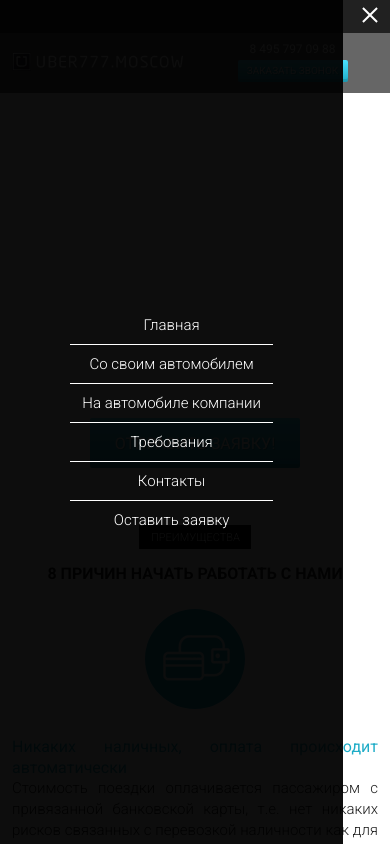
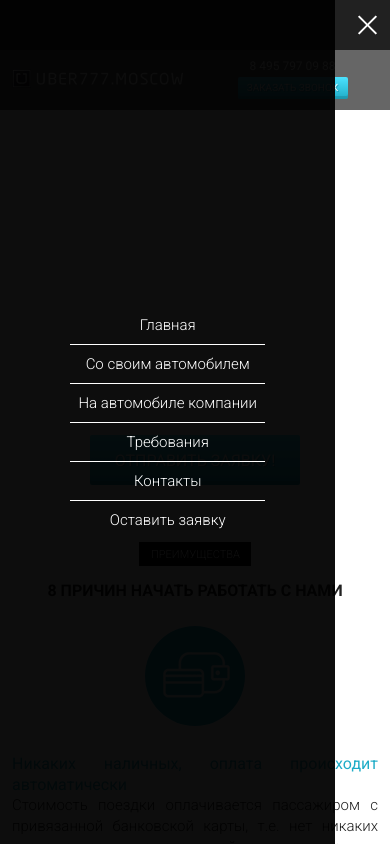
Before and after one commit to captainStorm24/captainStorm24.github.io, a plain HTML site: page index.html in a window 390 px wide. Both pictures are taken after a click on the element 370 px from the left and 16 px from the top of the page. Shown: the top 844 px of the page. Drawn offline with Linux system fonts and the light colour scheme.

Commit message:
Add files via upload

```diff
--- a/css/style.css
+++ b/css/style.css
@@ -1031,37 +1031,36 @@ footer a:hover {
     display: block;
     position: absolute;
     right: 10px;
-    top: 50%;
-    transform: translateY(-50%);
-    width: 20px;
-    height: 18px;
+    top: 28%;
+    width: 25px;
+    height: 25px;
   }
-  /* line 194, ../../../../../Users/ilya.seliazniou/Documents/Learning/WebDev/Uber/src/sass/_media.sass */
+  /* line 193, ../../../../../Users/ilya.seliazniou/Documents/Learning/WebDev/Uber/src/sass/_media.sass */
   .hamburger span {
     display: block;
     height: 2px;
-    width: 20px;
+    width: 25px;
     background-color: #fff;
-    margin-bottom: 4px;
+    margin-bottom: 7px;
     transition: 0.5s all;
   }
-  /* line 202, ../../../../../Users/ilya.seliazniou/Documents/Learning/WebDev/Uber/src/sass/_media.sass */
+  /* line 201, ../../../../../Users/ilya.seliazniou/Documents/Learning/WebDev/Uber/src/sass/_media.sass */
   .hamburger_active span {
-    margin-bottom: -2px;
+    margin-bottom: 2px;
   }
-  /* line 204, ../../../../../Users/ilya.seliazniou/Documents/Learning/WebDev/Uber/src/sass/_media.sass */
+  /* line 203, ../../../../../Users/ilya.seliazniou/Documents/Learning/WebDev/Uber/src/sass/_media.sass */
   .hamburger_active span:nth-child(1) {
-    transform: translateY(6px) rotate(-45deg);
+    transform: translateY(10px) rotate(-45deg);
   }
-  /* line 206, ../../../../../Users/ilya.seliazniou/Documents/Learning/WebDev/Uber/src/sass/_media.sass */
+  /* line 205, ../../../../../Users/ilya.seliazniou/Documents/Learning/WebDev/Uber/src/sass/_media.sass */
   .hamburger_active span:nth-child(2) {
     display: none;
   }
-  /* line 208, ../../../../../Users/ilya.seliazniou/Documents/Learning/WebDev/Uber/src/sass/_media.sass */
+  /* line 207, ../../../../../Users/ilya.seliazniou/Documents/Learning/WebDev/Uber/src/sass/_media.sass */
   .hamburger_active span:nth-child(3) {
     transform: translateY(6px) rotate(45deg);
   }
-  /* line 211, ../../../../../Users/ilya.seliazniou/Documents/Learning/WebDev/Uber/src/sass/_media.sass */
+  /* line 210, ../../../../../Users/ilya.seliazniou/Documents/Learning/WebDev/Uber/src/sass/_media.sass */
   .subheader_phone {
     margin-top: 17px;
     font-size: 14px;
@@ -1070,71 +1069,71 @@ footer a:hover {
     text-transform: uppercase;
     margin-left: 0;
   }
-  /* line 218, ../../../../../Users/ilya.seliazniou/Documents/Learning/WebDev/Uber/src/sass/_media.sass */
+  /* line 217, ../../../../../Users/ilya.seliazniou/Documents/Learning/WebDev/Uber/src/sass/_media.sass */
   .subheader_btn {
     display: block;
     margin: 2px auto;
     height: 36px;
     line-height: 36px;
   }
-  /* line 224, ../../../../../Users/ilya.seliazniou/Documents/Learning/WebDev/Uber/src/sass/_media.sass */
+  /* line 223, ../../../../../Users/ilya.seliazniou/Documents/Learning/WebDev/Uber/src/sass/_media.sass */
   .promo_header {
     font-size: 36px;
   }
-  /* line 226, ../../../../../Users/ilya.seliazniou/Documents/Learning/WebDev/Uber/src/sass/_media.sass */
+  /* line 225, ../../../../../Users/ilya.seliazniou/Documents/Learning/WebDev/Uber/src/sass/_media.sass */
   .promo_subheader {
     font-size: 21px;
   }
-  /* line 228, ../../../../../Users/ilya.seliazniou/Documents/Learning/WebDev/Uber/src/sass/_media.sass */
+  /* line 227, ../../../../../Users/ilya.seliazniou/Documents/Learning/WebDev/Uber/src/sass/_media.sass */
   .promo_descr {
     font-size: 14px;
   }
-  /* line 231, ../../../../../Users/ilya.seliazniou/Documents/Learning/WebDev/Uber/src/sass/_media.sass */
+  /* line 230, ../../../../../Users/ilya.seliazniou/Documents/Learning/WebDev/Uber/src/sass/_media.sass */
   .reasons_block {
     flex-direction: row;
     align-items: center;
   }
-  /* line 234, ../../../../../Users/ilya.seliazniou/Documents/Learning/WebDev/Uber/src/sass/_media.sass */
+  /* line 233, ../../../../../Users/ilya.seliazniou/Documents/Learning/WebDev/Uber/src/sass/_media.sass */
   .reasons_descr {
     width: 376px;
   }
-  /* line 236, ../../../../../Users/ilya.seliazniou/Documents/Learning/WebDev/Uber/src/sass/_media.sass */
+  /* line 235, ../../../../../Users/ilya.seliazniou/Documents/Learning/WebDev/Uber/src/sass/_media.sass */
   .reasons_text {
     font-size: 13px;
   }
-  /* line 238, ../../../../../Users/ilya.seliazniou/Documents/Learning/WebDev/Uber/src/sass/_media.sass */
+  /* line 237, ../../../../../Users/ilya.seliazniou/Documents/Learning/WebDev/Uber/src/sass/_media.sass */
   .reasons_subtitle {
     font-size: 15px;
     margin-top: 0;
   }
-  /* line 241, ../../../../../Users/ilya.seliazniou/Documents/Learning/WebDev/Uber/src/sass/_media.sass */
+  /* line 240, ../../../../../Users/ilya.seliazniou/Documents/Learning/WebDev/Uber/src/sass/_media.sass */
   .reasons_round {
     margin-right: 20px;
   }
-  /* line 244, ../../../../../Users/ilya.seliazniou/Documents/Learning/WebDev/Uber/src/sass/_media.sass */
+  /* line 243, ../../../../../Users/ilya.seliazniou/Documents/Learning/WebDev/Uber/src/sass/_media.sass */
   .choice_first {
     height: 420px;
   }
-  /* line 246, ../../../../../Users/ilya.seliazniou/Documents/Learning/WebDev/Uber/src/sass/_media.sass */
+  /* line 245, ../../../../../Users/ilya.seliazniou/Documents/Learning/WebDev/Uber/src/sass/_media.sass */
   .choice_img {
     width: 486px;
     top: 216px;
   }
-  /* line 249, ../../../../../Users/ilya.seliazniou/Documents/Learning/WebDev/Uber/src/sass/_media.sass */
+  /* line 248, ../../../../../Users/ilya.seliazniou/Documents/Learning/WebDev/Uber/src/sass/_media.sass */
   .choice_second {
     min-height: 230px;
     padding-top: 132px;
   }
-  /* line 252, ../../../../../Users/ilya.seliazniou/Documents/Learning/WebDev/Uber/src/sass/_media.sass */
+  /* line 251, ../../../../../Users/ilya.seliazniou/Documents/Learning/WebDev/Uber/src/sass/_media.sass */
   .world {
     height: 380px;
   }
-  /* line 256, ../../../../../Users/ilya.seliazniou/Documents/Learning/WebDev/Uber/src/sass/_media.sass */
+  /* line 255, ../../../../../Users/ilya.seliazniou/Documents/Learning/WebDev/Uber/src/sass/_media.sass */
   .footer_wrapper > div:last-child {
     height: auto;
     justify-content: center;
   }
-  /* line 259, ../../../../../Users/ilya.seliazniou/Documents/Learning/WebDev/Uber/src/sass/_media.sass */
+  /* line 258, ../../../../../Users/ilya.seliazniou/Documents/Learning/WebDev/Uber/src/sass/_media.sass */
   .footer_mobile {
     display: flex;
     flex-direction: row;
@@ -1142,155 +1141,155 @@ footer a:hover {
     height: auto;
     width: 265px;
   }
-  /* line 265, ../../../../../Users/ilya.seliazniou/Documents/Learning/WebDev/Uber/src/sass/_media.sass */
+  /* line 264, ../../../../../Users/ilya.seliazniou/Documents/Learning/WebDev/Uber/src/sass/_media.sass */
   .footer_mobile img {
     height: 27px;
     width: auto;
   }
-  /* line 268, ../../../../../Users/ilya.seliazniou/Documents/Learning/WebDev/Uber/src/sass/_media.sass */
+  /* line 267, ../../../../../Users/ilya.seliazniou/Documents/Learning/WebDev/Uber/src/sass/_media.sass */
   .footer_social {
     width: 154px;
     margin: 20px auto;
   }
-  /* line 271, ../../../../../Users/ilya.seliazniou/Documents/Learning/WebDev/Uber/src/sass/_media.sass */
+  /* line 270, ../../../../../Users/ilya.seliazniou/Documents/Learning/WebDev/Uber/src/sass/_media.sass */
   .footer_social_item {
     margin: 0 1px;
   }
 }
 
 @media (max-width: 575px) {
-  /* line 274, ../../../../../Users/ilya.seliazniou/Documents/Learning/WebDev/Uber/src/sass/_media.sass */
+  /* line 273, ../../../../../Users/ilya.seliazniou/Documents/Learning/WebDev/Uber/src/sass/_media.sass */
   .xs-hiden {
     display: none;
   }
-  /* line 276, ../../../../../Users/ilya.seliazniou/Documents/Learning/WebDev/Uber/src/sass/_media.sass */
+  /* line 275, ../../../../../Users/ilya.seliazniou/Documents/Learning/WebDev/Uber/src/sass/_media.sass */
   .xs-visible {
     display: block;
   }
-  /* line 279, ../../../../../Users/ilya.seliazniou/Documents/Learning/WebDev/Uber/src/sass/_media.sass */
+  /* line 278, ../../../../../Users/ilya.seliazniou/Documents/Learning/WebDev/Uber/src/sass/_media.sass */
   footer .xs-visible {
     display: block;
   }
-  /* line 281, ../../../../../Users/ilya.seliazniou/Documents/Learning/WebDev/Uber/src/sass/_media.sass */
+  /* line 280, ../../../../../Users/ilya.seliazniou/Documents/Learning/WebDev/Uber/src/sass/_media.sass */
   .black_title {
     font-size: 16px;
     margin-top: 15px;
   }
-  /* line 284, ../../../../../Users/ilya.seliazniou/Documents/Learning/WebDev/Uber/src/sass/_media.sass */
+  /* line 283, ../../../../../Users/ilya.seliazniou/Documents/Learning/WebDev/Uber/src/sass/_media.sass */
   .white_title {
     margin-top: 21px;
     font-size: 16px;
     line-height: 12px;
   }
-  /* line 288, ../../../../../Users/ilya.seliazniou/Documents/Learning/WebDev/Uber/src/sass/_media.sass */
+  /* line 287, ../../../../../Users/ilya.seliazniou/Documents/Learning/WebDev/Uber/src/sass/_media.sass */
   nav {
-    height: 33px;
+    height: 50px;
   }
-  /* line 290, ../../../../../Users/ilya.seliazniou/Documents/Learning/WebDev/Uber/src/sass/_media.sass */
+  /* line 289, ../../../../../Users/ilya.seliazniou/Documents/Learning/WebDev/Uber/src/sass/_media.sass */
   .menu {
-    width: 88%;
+    width: 86%;
   }
-  /* line 293, ../../../../../Users/ilya.seliazniou/Documents/Learning/WebDev/Uber/src/sass/_media.sass */
+  /* line 292, ../../../../../Users/ilya.seliazniou/Documents/Learning/WebDev/Uber/src/sass/_media.sass */
   header .subheader {
-    top: 33px;
+    top: 50px;
     height: 60px;
   }
-  /* line 296, ../../../../../Users/ilya.seliazniou/Documents/Learning/WebDev/Uber/src/sass/_media.sass */
+  /* line 295, ../../../../../Users/ilya.seliazniou/Documents/Learning/WebDev/Uber/src/sass/_media.sass */
   header .subheader_phone {
     margin-top: 7px;
     font-size: 12px;
   }
-  /* line 299, ../../../../../Users/ilya.seliazniou/Documents/Learning/WebDev/Uber/src/sass/_media.sass */
+  /* line 298, ../../../../../Users/ilya.seliazniou/Documents/Learning/WebDev/Uber/src/sass/_media.sass */
   header .subheader_btn {
     width: 110px;
     height: 22px;
     line-height: 20px;
   }
-  /* line 303, ../../../../../Users/ilya.seliazniou/Documents/Learning/WebDev/Uber/src/sass/_media.sass */
+  /* line 302, ../../../../../Users/ilya.seliazniou/Documents/Learning/WebDev/Uber/src/sass/_media.sass */
   .header_bg {
-    top: -167px;
+    top: -150px;
   }
-  /* line 305, ../../../../../Users/ilya.seliazniou/Documents/Learning/WebDev/Uber/src/sass/_media.sass */
+  /* line 304, ../../../../../Users/ilya.seliazniou/Documents/Learning/WebDev/Uber/src/sass/_media.sass */
   .promo {
-    margin-top: -27px;
+    margin-top: -10px;
     min-height: 400px;
     padding-top: 113px;
     padding-bottom: 35px;
   }
-  /* line 310, ../../../../../Users/ilya.seliazniou/Documents/Learning/WebDev/Uber/src/sass/_media.sass */
+  /* line 309, ../../../../../Users/ilya.seliazniou/Documents/Learning/WebDev/Uber/src/sass/_media.sass */
   .promo_header {
     font-size: 30px;
   }
-  /* line 312, ../../../../../Users/ilya.seliazniou/Documents/Learning/WebDev/Uber/src/sass/_media.sass */
+  /* line 311, ../../../../../Users/ilya.seliazniou/Documents/Learning/WebDev/Uber/src/sass/_media.sass */
   .promo_subheader {
     font-size: 20px;
   }
-  /* line 314, ../../../../../Users/ilya.seliazniou/Documents/Learning/WebDev/Uber/src/sass/_media.sass */
+  /* line 313, ../../../../../Users/ilya.seliazniou/Documents/Learning/WebDev/Uber/src/sass/_media.sass */
   .promo_btn {
     height: 50px;
     width: 210px;
     line-height: 50px;
     font-size: 16px;
   }
-  /* line 319, ../../../../../Users/ilya.seliazniou/Documents/Learning/WebDev/Uber/src/sass/_media.sass */
+  /* line 318, ../../../../../Users/ilya.seliazniou/Documents/Learning/WebDev/Uber/src/sass/_media.sass */
   .reasons {
     padding-top: 22px;
     padding-bottom: 57px;
   }
-  /* line 322, ../../../../../Users/ilya.seliazniou/Documents/Learning/WebDev/Uber/src/sass/_media.sass */
+  /* line 321, ../../../../../Users/ilya.seliazniou/Documents/Learning/WebDev/Uber/src/sass/_media.sass */
   .reasons_block {
     flex-direction: column;
     margin-top: 26px;
   }
-  /* line 325, ../../../../../Users/ilya.seliazniou/Documents/Learning/WebDev/Uber/src/sass/_media.sass */
+  /* line 324, ../../../../../Users/ilya.seliazniou/Documents/Learning/WebDev/Uber/src/sass/_media.sass */
   .reasons_descr {
     width: 100%;
     margin-top: 27px;
   }
-  /* line 328, ../../../../../Users/ilya.seliazniou/Documents/Learning/WebDev/Uber/src/sass/_media.sass */
+  /* line 327, ../../../../../Users/ilya.seliazniou/Documents/Learning/WebDev/Uber/src/sass/_media.sass */
   .reasons_round {
     height: 100px;
     width: 100px;
     margin-right: 0;
   }
-  /* line 332, ../../../../../Users/ilya.seliazniou/Documents/Learning/WebDev/Uber/src/sass/_media.sass */
+  /* line 331, ../../../../../Users/ilya.seliazniou/Documents/Learning/WebDev/Uber/src/sass/_media.sass */
   .reasons_subtitle {
     font-size: 16px;
   }
-  /* line 334, ../../../../../Users/ilya.seliazniou/Documents/Learning/WebDev/Uber/src/sass/_media.sass */
+  /* line 333, ../../../../../Users/ilya.seliazniou/Documents/Learning/WebDev/Uber/src/sass/_media.sass */
   .reasons_text {
     font-size: 15px;
   }
-  /* line 336, ../../../../../Users/ilya.seliazniou/Documents/Learning/WebDev/Uber/src/sass/_media.sass */
+  /* line 335, ../../../../../Users/ilya.seliazniou/Documents/Learning/WebDev/Uber/src/sass/_media.sass */
   .caps {
     padding-top: 17px;
     padding-bottom: 43px;
     background: none;
   }
-  /* line 340, ../../../../../Users/ilya.seliazniou/Documents/Learning/WebDev/Uber/src/sass/_media.sass */
+  /* line 339, ../../../../../Users/ilya.seliazniou/Documents/Learning/WebDev/Uber/src/sass/_media.sass */
   .caps_desc {
     margin-top: 11px;
   }
-  /* line 342, ../../../../../Users/ilya.seliazniou/Documents/Learning/WebDev/Uber/src/sass/_media.sass */
+  /* line 341, ../../../../../Users/ilya.seliazniou/Documents/Learning/WebDev/Uber/src/sass/_media.sass */
   .caps_item {
     width: 290px;
     height: 254px;
     padding-top: 81px;
   }
-  /* line 346, ../../../../../Users/ilya.seliazniou/Documents/Learning/WebDev/Uber/src/sass/_media.sass */
+  /* line 345, ../../../../../Users/ilya.seliazniou/Documents/Learning/WebDev/Uber/src/sass/_media.sass */
   .caps_item_desc {
     font-size: 18px;
   }
-  /* line 348, ../../../../../Users/ilya.seliazniou/Documents/Learning/WebDev/Uber/src/sass/_media.sass */
+  /* line 347, ../../../../../Users/ilya.seliazniou/Documents/Learning/WebDev/Uber/src/sass/_media.sass */
   .caps_item_more {
     bottom: 22px;
   }
-  /* line 351, ../../../../../Users/ilya.seliazniou/Documents/Learning/WebDev/Uber/src/sass/_media.sass */
+  /* line 350, ../../../../../Users/ilya.seliazniou/Documents/Learning/WebDev/Uber/src/sass/_media.sass */
   .choice_first {
     min-height: 390px;
     padding: 25px 0 33px 0;
   }
-  /* line 354, ../../../../../Users/ilya.seliazniou/Documents/Learning/WebDev/Uber/src/sass/_media.sass */
+  /* line 353, ../../../../../Users/ilya.seliazniou/Documents/Learning/WebDev/Uber/src/sass/_media.sass */
   .choice_img {
     transform: translateX(0);
     position: static;
@@ -1299,91 +1298,91 @@ footer a:hover {
     margin-top: 35px;
     width: 300px;
   }
-  /* line 361, ../../../../../Users/ilya.seliazniou/Documents/Learning/WebDev/Uber/src/sass/_media.sass */
+  /* line 360, ../../../../../Users/ilya.seliazniou/Documents/Learning/WebDev/Uber/src/sass/_media.sass */
   .choice_descr {
     color: #ffffff;
     font-size: 17px;
     font-weight: 300;
     text-align: center;
   }
-  /* line 366, ../../../../../Users/ilya.seliazniou/Documents/Learning/WebDev/Uber/src/sass/_media.sass */
+  /* line 365, ../../../../../Users/ilya.seliazniou/Documents/Learning/WebDev/Uber/src/sass/_media.sass */
   .conditions {
     padding-top: 25px;
     padding-bottom: 11px;
   }
-  /* line 369, ../../../../../Users/ilya.seliazniou/Documents/Learning/WebDev/Uber/src/sass/_media.sass */
+  /* line 368, ../../../../../Users/ilya.seliazniou/Documents/Learning/WebDev/Uber/src/sass/_media.sass */
   .conditions_item {
     margin-top: 22px;
     margin-bottom: 6px;
   }
-  /* line 372, ../../../../../Users/ilya.seliazniou/Documents/Learning/WebDev/Uber/src/sass/_media.sass */
+  /* line 371, ../../../../../Users/ilya.seliazniou/Documents/Learning/WebDev/Uber/src/sass/_media.sass */
   .conditions_item:last-child {
     margin-bottom: 0;
   }
-  /* line 374, ../../../../../Users/ilya.seliazniou/Documents/Learning/WebDev/Uber/src/sass/_media.sass */
+  /* line 373, ../../../../../Users/ilya.seliazniou/Documents/Learning/WebDev/Uber/src/sass/_media.sass */
   .conditions_item_title {
     font-size: 16px;
   }
-  /* line 377, ../../../../../Users/ilya.seliazniou/Documents/Learning/WebDev/Uber/src/sass/_media.sass */
+  /* line 376, ../../../../../Users/ilya.seliazniou/Documents/Learning/WebDev/Uber/src/sass/_media.sass */
   .conditions_item_desc li {
     font-size: 14px;
     margin-bottom: 5px;
   }
-  /* line 380, ../../../../../Users/ilya.seliazniou/Documents/Learning/WebDev/Uber/src/sass/_media.sass */
+  /* line 379, ../../../../../Users/ilya.seliazniou/Documents/Learning/WebDev/Uber/src/sass/_media.sass */
   .conditions_item_desc li:last-child {
     margin-bottom: 0;
   }
-  /* line 382, ../../../../../Users/ilya.seliazniou/Documents/Learning/WebDev/Uber/src/sass/_media.sass */
+  /* line 381, ../../../../../Users/ilya.seliazniou/Documents/Learning/WebDev/Uber/src/sass/_media.sass */
   .conditions_item_end {
     font-size: 14px;
   }
-  /* line 384, ../../../../../Users/ilya.seliazniou/Documents/Learning/WebDev/Uber/src/sass/_media.sass */
+  /* line 383, ../../../../../Users/ilya.seliazniou/Documents/Learning/WebDev/Uber/src/sass/_media.sass */
   .world {
     padding-top: 25px;
     padding-bottom: 30px;
     height: 360px;
   }
-  /* line 388, ../../../../../Users/ilya.seliazniou/Documents/Learning/WebDev/Uber/src/sass/_media.sass */
+  /* line 387, ../../../../../Users/ilya.seliazniou/Documents/Learning/WebDev/Uber/src/sass/_media.sass */
   .world_desc {
     margin-top: 10px;
     font-size: 14px;
     line-height: 12px;
   }
-  /* line 392, ../../../../../Users/ilya.seliazniou/Documents/Learning/WebDev/Uber/src/sass/_media.sass */
+  /* line 391, ../../../../../Users/ilya.seliazniou/Documents/Learning/WebDev/Uber/src/sass/_media.sass */
   footer {
     padding: 25px 18px 20px;
   }
-  /* line 395, ../../../../../Users/ilya.seliazniou/Documents/Learning/WebDev/Uber/src/sass/_media.sass */
+  /* line 394, ../../../../../Users/ilya.seliazniou/Documents/Learning/WebDev/Uber/src/sass/_media.sass */
   .footer_divider {
     width: 253px;
   }
-  /* line 397, ../../../../../Users/ilya.seliazniou/Documents/Learning/WebDev/Uber/src/sass/_media.sass */
+  /* line 396, ../../../../../Users/ilya.seliazniou/Documents/Learning/WebDev/Uber/src/sass/_media.sass */
   .footer_links {
     width: 100%;
   }
-  /* line 399, ../../../../../Users/ilya.seliazniou/Documents/Learning/WebDev/Uber/src/sass/_media.sass */
+  /* line 398, ../../../../../Users/ilya.seliazniou/Documents/Learning/WebDev/Uber/src/sass/_media.sass */
   .footer_links_main {
     padding: 0;
   }
-  /* line 401, ../../../../../Users/ilya.seliazniou/Documents/Learning/WebDev/Uber/src/sass/_media.sass */
+  /* line 400, ../../../../../Users/ilya.seliazniou/Documents/Learning/WebDev/Uber/src/sass/_media.sass */
   .footer_links_main a {
     font-size: 14px;
   }
-  /* line 403, ../../../../../Users/ilya.seliazniou/Documents/Learning/WebDev/Uber/src/sass/_media.sass */
+  /* line 402, ../../../../../Users/ilya.seliazniou/Documents/Learning/WebDev/Uber/src/sass/_media.sass */
   .footer_links_sub {
     padding: 0 20px;
   }
-  /* line 405, ../../../../../Users/ilya.seliazniou/Documents/Learning/WebDev/Uber/src/sass/_media.sass */
+  /* line 404, ../../../../../Users/ilya.seliazniou/Documents/Learning/WebDev/Uber/src/sass/_media.sass */
   .footer_links_sub_1 {
     display: flex;
     justify-content: space-between;
   }
-  /* line 408, ../../../../../Users/ilya.seliazniou/Documents/Learning/WebDev/Uber/src/sass/_media.sass */
+  /* line 407, ../../../../../Users/ilya.seliazniou/Documents/Learning/WebDev/Uber/src/sass/_media.sass */
   .footer_links_sub_2 {
     display: flex;
     justify-content: space-between;
   }
-  /* line 411, ../../../../../Users/ilya.seliazniou/Documents/Learning/WebDev/Uber/src/sass/_media.sass */
+  /* line 410, ../../../../../Users/ilya.seliazniou/Documents/Learning/WebDev/Uber/src/sass/_media.sass */
   .footer_links_lang {
     margin-top: 13px;
   }
```
